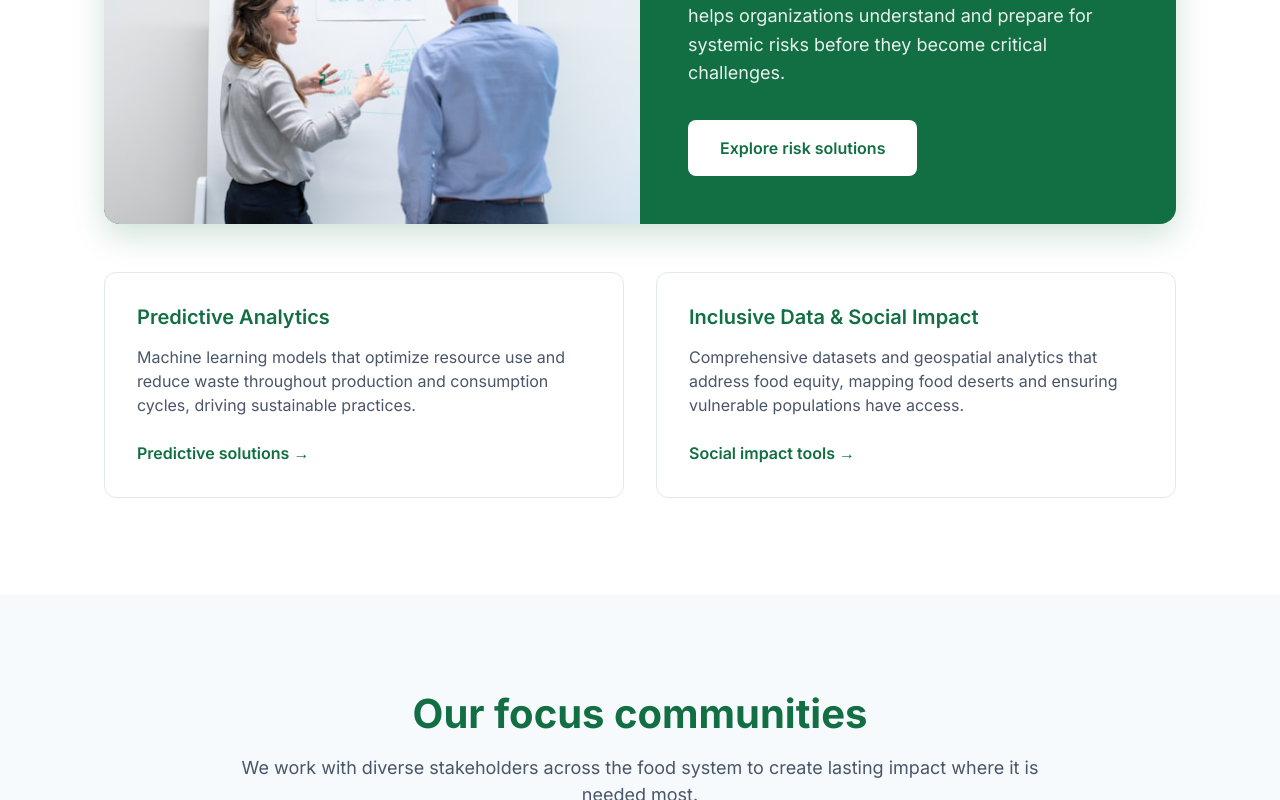
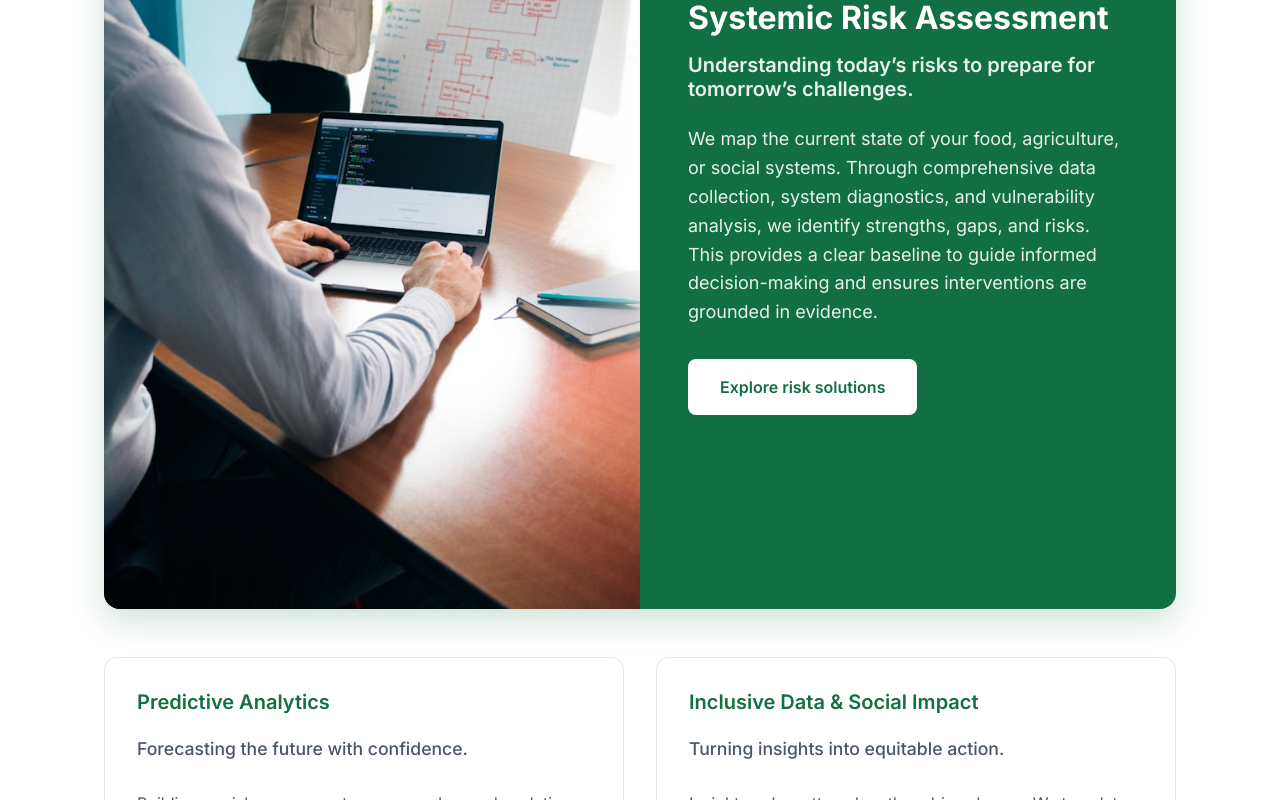
Before and after one commit to rmiyoyo/wrangla360, a Next.js app: page /what-we-do in a window 1280 px wide. Shown: the part 1820-2620 px from the top of the page. Built offline with nearby package versions, Linux system fonts and the light colour scheme.

Commit message:
what we do

```diff
--- a/src/app/what-we-do/page.tsx
+++ b/src/app/what-we-do/page.tsx
@@ -13,10 +13,9 @@ export default function WhatWeDo() {
       <section className="hero-enhanced">
         <div className="hero-enhanced-content">
           <div>
-            <h1>We transform food systems and secure sustainable futures</h1>
+            <h1>How we help you succeed</h1>
             <p>
-              Through data-driven insights and analytics solutions, we empower organizations
-              to build resilient, equitable, and sustainable food systems for everyone.
+              We believe that strong decisions start with evidence and lead to lasting change. Our services are designed as a connected journey: first, we assess risks in the system; then, we forecast the future with predictive analytics; and finally, we translate insights into inclusive action for social impact.
             </p>
           </div>
           <div className="hero-enhanced-image">
@@ -50,13 +49,11 @@ export default function WhatWeDo() {
             </div>
             <div className="service-showcase-content">
               <h3>Systemic Risk Assessment</h3>
+              <h4>Understanding today’s risks to prepare for tomorrow’s challenges.</h4>
               <p>
-                We build comprehensive risk models to quantify vulnerabilities across
-                food systems - from climate impacts to market volatility. Our actuarial
-                approach helps organizations understand and prepare for systemic risks
-                before they become critical challenges.
+                We map the current state of your food, agriculture, or social systems. Through comprehensive data collection, system diagnostics, and vulnerability analysis, we identify strengths, gaps, and risks. This provides a clear baseline to guide informed decision-making and ensures interventions are grounded in evidence.
               </p>
-              <Link href="/services/risk-assessment" className="service-showcase-btn">
+              <Link href="/focus/risk" className="service-showcase-btn">
                 Explore risk solutions
               </Link>
             </div>
@@ -64,22 +61,39 @@ export default function WhatWeDo() {
           <div className="secondary-services">
             <div className="secondary-service-card">
               <h4>Predictive Analytics</h4>
+              <h5>Forecasting the future with confidence.</h5>
               <p>
-                Machine learning models that optimize resource use and reduce waste
-                throughout production and consumption cycles, driving sustainable practices.
+                Building on risk assessments, we use advanced analytics and AI-driven models to anticipate future scenarios. From climate impacts on crop yields to supply chain disruptions, our predictive insights help you plan ahead, minimize uncertainty, and respond proactively rather than reactively.
               </p>
-              <Link href="/services/predictive-analytics" className="secondary-service-link">
+              <div className="secondary-service-image">
+                <Image
+                  src="/predictive-analytics.jpg"
+                  alt="Predictive analytics for food systems"
+                  width={300}
+                  height={200}
+                  className="secondary-service-img"
+                />
+              </div>
+              <Link href="/focus/analytics" className="secondary-service-link">
                 Predictive solutions →
               </Link>
             </div>
-
             <div className="secondary-service-card">
-              <h4>Inclusive Data & Social Impact</h4>
+                <h4>Inclusive Data &amp; Social Impact</h4>
+              <h5>Turning insights into equitable action.</h5>
               <p>
-                Comprehensive datasets and geospatial analytics that address food equity,
-                mapping food deserts and ensuring vulnerable populations have access.
+                Insights only matter when they drive change. We translate forecasts and risk analyses into inclusive, accessible data solutions that empower communities, policymakers, and businesses. By focusing on equity and social outcomes, we ensure that decisions lead to resilience, sustainability, and lasting impact for all stakeholders.
               </p>
-              <Link href="/services/social-impact" className="secondary-service-link">
+              <div className="secondary-service-image">
+                <Image
+                  src="/social-impact.jpg"
+                  alt="Inclusive data for social impact"
+                  width={300}
+                  height={200}
+                  className="secondary-service-img"
+                />
+              </div>
+              <Link href="/focus/impact" className="secondary-service-link">
                 Social impact tools →
               </Link>
             </div>
@@ -93,7 +107,6 @@ export default function WhatWeDo() {
             We work with diverse stakeholders across the food system to create lasting impact
             where it is needed most.
           </p>
-
           <div className="communities-grid">
             <div className="community-card">
               <div className="community-image">
@@ -117,7 +130,6 @@ export default function WhatWeDo() {
                 </Link>
               </div>
             </div>
-
             <div className="community-card">
               <div className="community-image">
                 <Image
@@ -129,7 +141,7 @@ export default function WhatWeDo() {
                 />
               </div>
               <div className="community-content">
-                <h3>Food companies & supply chains</h3>
+                <h3>Food companies &amp; supply chains</h3>
                 <p>
                   Supporting businesses with supply chain analytics, sustainability
                   metrics, and risk management tools that reduce waste and
@@ -140,7 +152,6 @@ export default function WhatWeDo() {
                 </Link>
               </div>
             </div>
-
             <div className="community-card">
               <div className="community-image">
                 <Image
@@ -152,7 +163,7 @@ export default function WhatWeDo() {
                 />
               </div>
               <div className="community-content">
-                <h3>Policy makers & NGOs</h3>
+                <h3>Policy makers &amp; NGOs</h3>
                 <p>
                   Providing evidence-based insights and monitoring tools for
                   food security policies, nutrition programs, and development
@@ -163,7 +174,6 @@ export default function WhatWeDo() {
                 </Link>
               </div>
             </div>
-
             <div className="community-card">
               <div className="community-image">
                 <Image
@@ -175,7 +185,7 @@ export default function WhatWeDo() {
                 />
               </div>
               <div className="community-content">
-                <h3>Researchers & academics</h3>
+                <h3>Researchers &amp; academics</h3>
                 <p>
                   Collaborating on cutting-edge research with comprehensive
                   datasets, analytical frameworks, and training programs that
@@ -196,7 +206,6 @@ export default function WhatWeDo() {
             Comprehensive courses designed to develop data analytics capabilities
             for sustainable food systems.
           </p>
-
           <div className="programs-grid">
             <div className="program-card featured-program">
               <div className="program-badge">Most Popular</div>
@@ -221,7 +230,7 @@ export default function WhatWeDo() {
             </div>
             <div className="secondary-programs">
               <div className="program-card">
-                <h3>Data in Food Loss & Waste</h3>
+                <h3>Data in Food Loss &amp; Waste</h3>
                 <div className="program-level">Intermediate • 4 weeks</div>
                 <p>
                   Learn advanced techniques to measure, analyze, and reduce food
@@ -253,7 +262,6 @@ export default function WhatWeDo() {
             Since founding our practice in 2020, we have delivered analytics solutions
             with measurable impact across diverse food system challenges.
           </p>
-
           <div className="stats-grid">
             <div className="stat-card">
               <div className="stat-number">50+</div>
@@ -261,14 +269,12 @@ export default function WhatWeDo() {
                 Organizations supported with analytics solutions
               </div>
             </div>
-
             <div className="stat-card">
               <div className="stat-number">$2.3M</div>
               <div className="stat-label">
                 In estimated food waste reduction through our predictive models
               </div>
             </div>
-
             <div className="stat-card">
               <div className="stat-number">15K+</div>
               <div className="stat-label">
--- a/src/app/what-we-do/what-we-do.css
+++ b/src/app/what-we-do/what-we-do.css
@@ -156,7 +156,14 @@
 .service-showcase-content h3 {
   font-size: 2rem;
   font-weight: 700;
+  margin-bottom: 1rem;
+}
+
+.service-showcase-content h4 {
+  font-size: 1.25rem;
+  font-weight: 600;
   margin-bottom: 1.5rem;
+  opacity: 0.9;
 }
 
 .service-showcase-content p {
@@ -187,12 +194,22 @@
   border: 1px solid #e2e8f0;
   border-radius: 12px;
   padding: 2rem;
+  display: flex;
+  flex-direction: column;
+  gap: 1rem;
 }
 
 .secondary-service-card h4 {
   font-size: 1.25rem;
   font-weight: 600;
   color: #126F43;
+  margin-bottom: 0.5rem;
+}
+
+.secondary-service-card h5 {
+  font-size: 1.1rem;
+  font-weight: 500;
+  color: #4a5568;
   margin-bottom: 1rem;
 }
 
@@ -202,10 +219,24 @@
   margin-bottom: 1.5rem;
 }
 
+.secondary-service-image {
+  height: 200px;
+  position: relative;
+  margin-bottom: 1rem;
+}
+
+.secondary-service-img {
+  width: 100%;
+  height: 100%;
+  object-fit: cover;
+  border-radius: 8px;
+}
+
 .secondary-service-link {
   color: #126F43;
   font-weight: 600;
   text-decoration: none;
+  align-self: flex-start;
 }
 
 .focus-communities {
```
Also changed, not shown: public/risk-assessment.jpg, public/social-impact.jpg (added).
